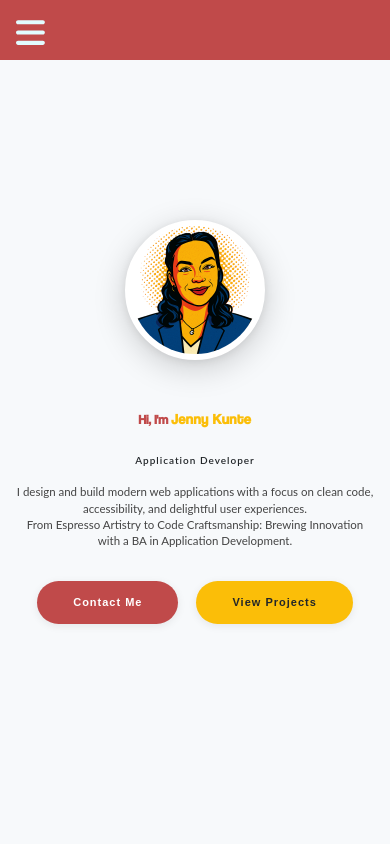
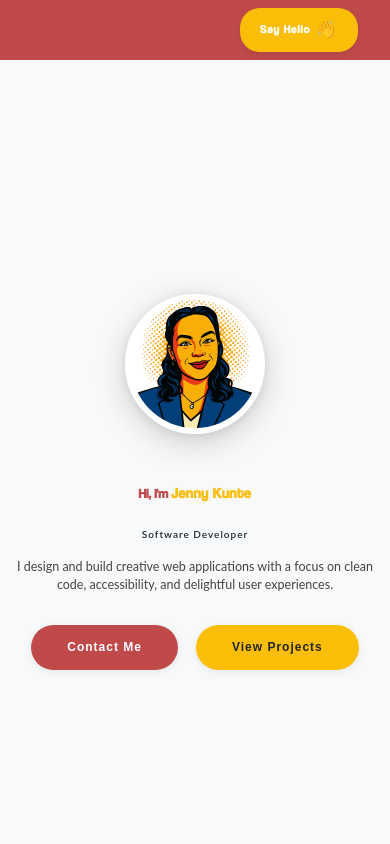
Before and after one commit to theKunte/react-portfolio, a React (Create React App) app: page / in a window 390 px wide. Shown: the top 844 px of the page. Built offline with nearby package versions, Linux system fonts and the light colour scheme; no server answers; the database is empty; the HTML template or start-up script is replaced by a standard one.

Commit message:
navbar fix

```diff
--- a/src/assets/components/Home/index.js
+++ b/src/assets/components/Home/index.js
@@ -10,13 +10,10 @@ const Home = () => {
           <h1 className="home-title">
             Hi, I'm <span className="name">Jenny Kunte</span>
           </h1>
-          <h2 className="home-job">Application Developer</h2>
+          <h2 className="home-job">Software Developer</h2>
           <p className="home-description">
-            I design and build modern web applications with a focus on clean
+            I design and build creative web applications with a focus on clean
             code, accessibility, and delightful user experiences.
-            <br />
-            From Espresso Artistry to Code Craftsmanship: Brewing Innovation
-            with a BA in Application Development.
           </p>
           <div className="home-actions">
             <a href="#contact" className="home-btn primary">
--- a/src/assets/components/Home/index.scss
+++ b/src/assets/components/Home/index.scss
@@ -176,9 +176,9 @@
 .home-section,
 .portfolio-section,
 .contact-section {
-  background: #f7f9fb; // or your section color
+  background: #f7f9fb;
   margin: 0;
-  padding-bottom: 0; // Remove if present
+  padding-bottom: 0;
 }
 .home-section {
   width: 100vw;
@@ -201,7 +201,7 @@
   @media (max-width: 900px) {
     flex-direction: column-reverse;
     gap: 32px;
-    padding: 0 16px;
+    padding: 0 10px;
   }
 }
 
@@ -239,7 +239,7 @@
 
 .home-job {
   font-family: 'Lato', Arial, sans-serif;
-  font-size: 1.5rem;
+  font-size: 1.7rem;
   font-weight: 600;
   color: #222629;
   margin-bottom: 18px;
@@ -254,7 +254,7 @@
 
 .home-description {
   font-family: 'Lato', Arial, sans-serif;
-  font-size: 1.15rem;
+  font-size: 1.25rem;
   color: #444;
   margin-bottom: 32px;
   font-weight: 400;
@@ -274,7 +274,7 @@
 
 .home-btn {
   font-family: 'Montserrat', sans-serif;
-  font-size: 1.1rem;
+  font-size: 1.2rem;
   padding: 14px 36px;
   border-radius: 24px;
   font-weight: 700;
--- a/src/assets/components/NavBar/index.js
+++ b/src/assets/components/NavBar/index.js
@@ -1,22 +1,17 @@
 import './index.scss'
-import { NavLink } from 'react-router-dom'
-import { FontAwesomeIcon } from '@fortawesome/react-fontawesome'
-import {
-  faHome,
-  faEnvelope,
-  faSuitcase,
-  faBars,
-  faClose,
-} from '@fortawesome/free-solid-svg-icons'
-import { faGithub, faLinkedin } from '@fortawesome/free-brands-svg-icons'
 import { useState, useEffect } from 'react'
 
+const scrollToContact = (e) => {
+  e.preventDefault()
+  const contactSection = document.getElementById('contact')
+  if (contactSection) {
+    contactSection.scrollIntoView({ behavior: 'smooth' })
+  }
+}
+
 const Navbar = () => {
-  const [showNav, setShowNav] = useState(false)
   const [hideOnScroll, setHideOnScroll] = useState(false)
   const [lastScrollY, setLastScrollY] = useState(0)
-
-  const iconColor = '#e2fcff'
 
   useEffect(() => {
     const handleScroll = () => {
@@ -34,78 +29,23 @@ const Navbar = () => {
 
   return (
     <div className={`nav-bar${hideOnScroll ? ' nav-bar--hidden' : ''}`}>
-      <nav className={showNav ? 'mobile-show' : ''}>
-        <div className={showNav ? 'nav-icons-center' : 'nav-icons-row'}>
-          <NavLink
-            to="/"
-            onClick={() => setShowNav(false)}
-            className={({ isActive }) => (isActive ? 'active' : '')}
-            aria-label="Home"
-            title="Home"
-            style={{ marginRight: '32px' }}
+      <div className="nav-sayhello-wrapper">
+        <a
+          href="#contact"
+          className="sayhello-btn"
+          aria-label="Say Hello"
+          onClick={scrollToContact}
+        >
+          Say Hello{' '}
+          <span
+            className="wave-emoji"
+            role="img"
+            aria-label="Waving Hand"
           >
-            <FontAwesomeIcon icon={faHome} color={iconColor} />
-          </NavLink>
-
-          <NavLink
-            to="/portfolio"
-            onClick={() => setShowNav(false)}
-            className={({ isActive }) => (isActive ? 'active' : '')}
-            aria-label="Portfolio"
-            title="Portfolio"
-            style={{ marginRight: '32px' }}
-          >
-            <FontAwesomeIcon icon={faSuitcase} color={iconColor} />
-          </NavLink>
-          <NavLink
-            to="/contact"
-            onClick={() => setShowNav(false)}
-            className={({ isActive }) => (isActive ? 'active' : '')}
-            aria-label="Contact"
-            title="Contact"
-            style={{ marginRight: '32px' }}
-          >
-            <FontAwesomeIcon icon={faEnvelope} color={iconColor} />
-          </NavLink>
-          <a
-            href="https://www.linkedin.com/in/jenny-kunte-seattle/"
-            target="_blank"
-            rel="noreferrer"
-            aria-label="LinkedIn"
-            title="LinkedIn"
-            style={{ marginRight: '32px' }}
-          >
-            <FontAwesomeIcon icon={faLinkedin} color={iconColor} />
-          </a>
-          <a
-            href="https://github.com/theKunte"
-            target="_blank"
-            rel="noreferrer"
-            aria-label="GitHub"
-            title="GitHub"
-          >
-            <FontAwesomeIcon icon={faGithub} color={iconColor} />
-          </a>
-        </div>
-        <FontAwesomeIcon
-          onClick={() => setShowNav(false)}
-          icon={faClose}
-          color="#ffd700"
-          size="3x"
-          className="close-icon"
-          aria-label="Close navigation"
-          title="Close navigation"
-        />
-      </nav>
-      <FontAwesomeIcon
-        onClick={() => setShowNav(true)}
-        icon={faBars}
-        color={iconColor}
-        size="3x"
-        className="hamburger-icon"
-        aria-label="Open navigation"
-        title="Open navigation"
-      />
+            👋
+          </span>
+        </a>
+      </div>
     </div>
   )
 }
--- a/src/assets/components/NavBar/index.scss
+++ b/src/assets/components/NavBar/index.scss
@@ -1,254 +1,106 @@
 .nav-bar {
   background: #c04a4a;
   width: 100%;
-  height: 60px;
-  position: fixed;
+  height: 70px;
   top: 0;
   z-index: 999;
   display: flex;
   align-items: center;
-  justify-content: space-between;
-  padding: 0 20px;
+  justify-content: flex-end;
+  padding: 0 2px;
+  transition: transform 0.35s cubic-bezier(0.4, 0, 0.2, 1), opacity 0.25s;
+}
 
-  .logo {
-    img {
-      width: 40px;
-      height: auto;
-    }
+.nav-bar--hidden {
+  transform: translateY(-100%);
+  opacity: 0;
+  pointer-events: none;
+}
+
+.nav-sayhello-wrapper {
+  display: flex;
+  align-items: center;
+  height: 100%;
+}
+
+.sayhello-btn {
+  display: flex;
+  align-items: center;
+  gap: 0px;
+  font-family: 'Montserrat', 'Coolvetica', Arial, sans-serif;
+  font-size: 1.15rem;
+  font-weight: 700;
+  color: #fff;
+  background: #fbbe08;
+  border: none;
+  border-radius: 25px;
+  padding: 12px 62px;
+  margin-right: 2rem;
+  box-shadow: 0 2px 8px rgba(0, 0, 0, 0.08);
+  cursor: pointer;
+  text-decoration: none;
+  letter-spacing: 1px;
+  transition: background 0.2s, color 0.2s, box-shadow 0.2s;
+  outline: none;
+}
+
+.sayhello-btn:hover,
+.sayhello-btn:focus {
+  color: #fbbe08;
+  background: #fff;
+  box-shadow: 0 4px 16px rgba(0, 0, 0, 0.12);
+}
+
+.wave-emoji {
+  font-size: 1.5em;
+  margin-left: 6px;
+  animation: wave-hand 1.6s infinite;
+  display: inline-block;
+}
+
+@keyframes wave-hand {
+  0% {
+    transform: rotate(0deg);
   }
-
-  .logo-text {
-    display: flex;
-    align-items: center;
-    justify-content: center;
-    width: 48px;
-    height: 48px;
-    background: linear-gradient(135deg, #fbbe08 60%, #e2fcff 100%);
-    color: #c04a4a;
-    font-family: 'CoolveticaRg-Regular', 'Helvetica Neue', Arial, sans-serif;
-    font-size: 2.2rem;
-    font-weight: bold;
-    border-radius: 50%;
-    box-shadow: 0 2px 8px rgba(0, 0, 0, 0.1);
-    border: 2px solid #fff;
-    transition: box-shadow 0.2s, background 0.2s;
-    margin-right: 10px;
+  10% {
+    transform: rotate(14deg);
   }
-  .logo-text:hover {
-    box-shadow: 0 4px 16px rgba(251, 190, 8, 0.25);
-    background: linear-gradient(135deg, #e2fcff 60%, #fbbe08 100%);
-    color: #c04a4a;
+  20% {
+    transform: rotate(-8deg);
   }
-
-  nav {
-    display: flex;
-    gap: 48px;
-    align-items: center;
-    justify-content: center;
-    background: none;
-    position: static;
-    height: 100%;
-    width: 100%;
-
-    a {
-      color: #e2fcff;
-      font-size: 2rem; // Match LinkedIn icon size
-      text-decoration: none;
-
-      &.active {
-        color: #fbbe08;
-      }
-
-      &:hover {
-        color: #fbbe08;
-      }
-    }
-
-    .close-icon {
-      display: none;
-    }
+  30% {
+    transform: rotate(14deg);
   }
-
-  ul {
-    display: flex;
-    gap: 15px;
-
-    li {
-      list-style: none;
-
-      a {
-        font-size: 20px;
-
-        .anchor-icon {
-          color: #e2fcff;
-
-          &:hover {
-            color: #fbbe08;
-          }
-        }
-      }
-    }
+  40% {
+    transform: rotate(-4deg);
   }
-
-  .hamburger-icon {
-    display: none;
+  50% {
+    transform: rotate(10deg);
   }
-
-  .social-links {
-    display: flex;
-    gap: 15px;
-    align-items: center;
-
-    li {
-      list-style: none;
-    }
+  60% {
+    transform: rotate(0deg);
   }
-
-  // MOBILE ONLY
-  @media screen and (max-width: 900px) {
-    flex-direction: row;
-    height: 60px;
-    padding: 0 10px;
-
-    nav {
-      display: none;
-      position: fixed;
-      top: 0;
-      left: 0;
-      width: 100vw;
-      max-width: 100vw;
-      height: 100vh;
-      background: #c04a4a;
-      flex-direction: column;
-      align-items: center;
-      justify-content: center;
-      gap: 0;
-      padding: 0;
-      box-shadow: 2px 0 16px rgba(0, 0, 0, 0.12);
-      z-index: 1000;
-      transition: transform 0.3s cubic-bezier(0.4, 0, 0.2, 1);
-      transform: translateX(-100%);
-
-      &.mobile-show {
-        display: flex;
-        transform: translateX(0);
-      }
-
-      .close-icon {
-        display: block;
-        position: absolute;
-        top: 14px;
-        right: 24px;
-        z-index: 1100;
-      }
-
-      a {
-        font-size: 4.5rem;
-        width: 15%;
-        text-align: center;
-        padding: 2px 0;
-      }
-    }
-
-    .nav-icons-center {
-      width: 100vw;
-      height: 100vh;
-      justify-content: center;
-      align-items: center;
-      gap: 48px;
-    }
-
-    .hamburger-icon {
-      display: block;
-      position: absolute;
-      top: 16px;
-      left: 16px;
-      z-index: 1100;
-    }
-
-    .social-links {
-      display: none;
-      position: fixed;
-      bottom: 24px;
-      left: 24px;
-      flex-direction: row;
-      gap: 18px;
-      z-index: 1100;
-    }
-
-    nav.mobile-show ~ .social-links {
-      display: flex;
-    }
-  }
-
-  @media screen and (max-width: 500px) {
-    nav {
-      width: 90vw;
-      max-width: 100vw;
-      padding: 60px 12px 12px 12px;
-    }
+  100% {
+    transform: rotate(0deg);
   }
 }
 
-.nav-icons-center {
-  display: flex;
-  flex-direction: column;
-  align-items: center;
-  justify-content: center;
-  height: 100vh;
-  gap: 32px;
-}
-
-.nav-icons-row {
-  display: flex;
-  flex-direction: row;
-  align-items: center;
-  justify-content: center;
-  gap: 32px;
-}
-
 @media screen and (max-width: 900px) {
-  .nav-icons-row {
-    flex-direction: column;
-    gap: 32px;
+  .nav-bar {
+    display: flex;
+    justify-content: flex-end;
+    align-items: center;
+    height: 60px;
+    padding: 0 12px;
+    min-width: 0;
+  }
+  .nav-sayhello-wrapper {
+    width: 100%;
+    justify-content: flex-end;
+  }
+  .sayhello-btn {
+    font-size: 1.1rem;
+    padding: 10px 20px;
+    border-radius: 20px;
   }
 }
-
-@media screen and (min-width: 900px) {
-  .nav-bar nav {
-    justify-content: center;
-    align-items: center;
-    width: 100%;
-    gap: 48px;
-  }
-  .nav-icons-center {
-    flex-direction: row;
-    height: auto;
-    gap: 48px;
-    justify-content: center;
-    align-items: center;
-    width: 100%;
-  }
-}
-
-.social-links.left-align {
-  position: absolute;
-  left: 24px;
-  top: 50%;
-  transform: translateY(-50%);
-  display: flex;
-  flex-direction: column;
-  gap: 18px;
-  z-index: 1001;
-}
-
-@media screen and (max-width: 900px) {
-  .social-links.left-align {
-    position: fixed;
-    left: 16px;
-    top: 80px;
-    transform: none;
-    flex-direction: row;
-    gap: 18px;
-  }
-}
--- a/src/assets/components/Portfolio/index.js
+++ b/src/assets/components/Portfolio/index.js
@@ -23,8 +23,8 @@ const Portfolio = () => {
           <div className="portfolio-content-zone">
             <h1 className="main-title">My Recent Work</h1>
             <p className="portfolio-intro">
-              Here are a few past design projects I've worked on. Want to see
-              more? <a href="TODO: fix Email"> Contact Me</a>.
+              Here are a few past projects I've worked on. Want to see more?{' '}
+              <a href="TODO: fix Email"> Contact Me</a>.
             </p>
             <div className="portfolio-cards-wrapper">
               {portfolio.map((port, idx) => (
```
